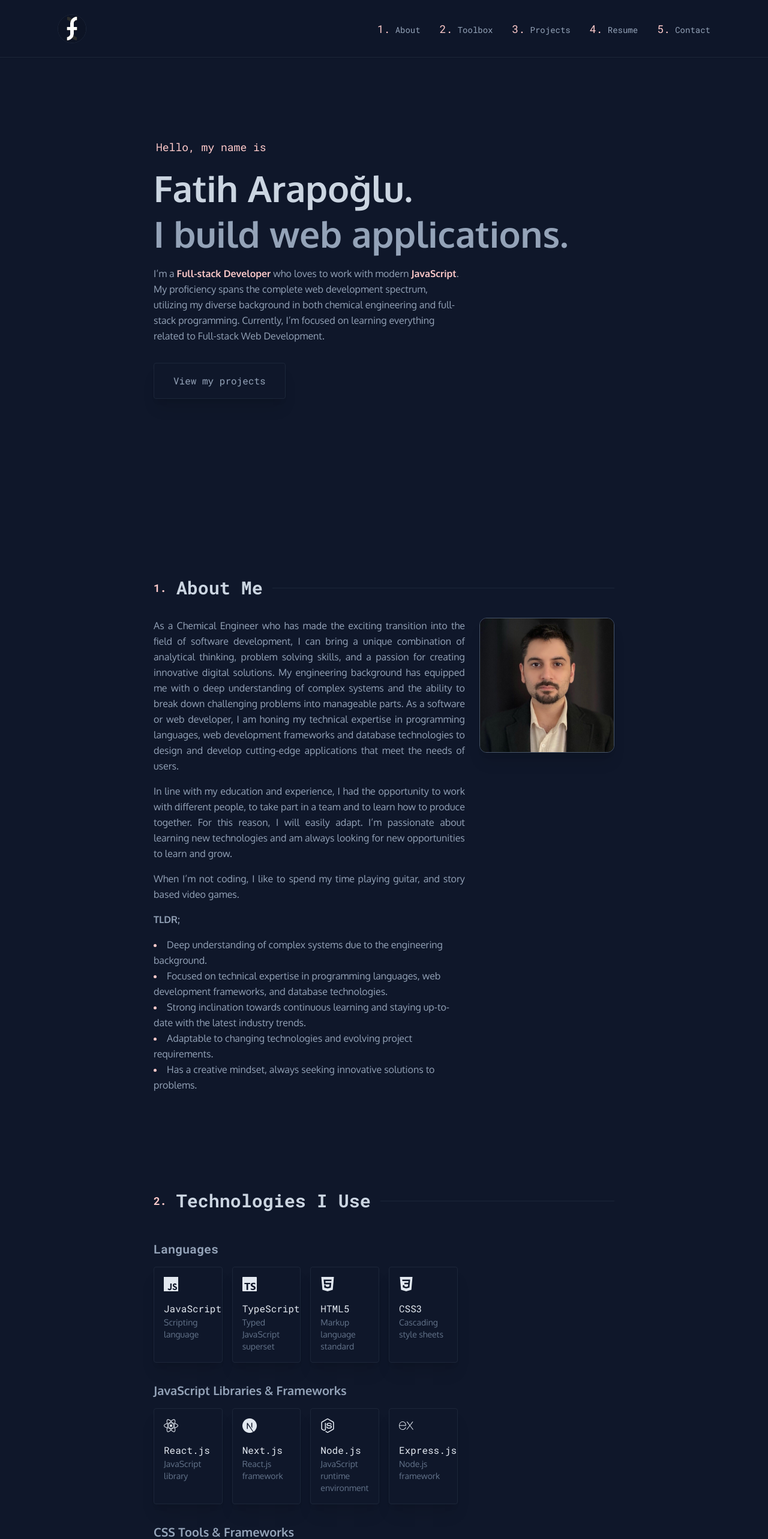
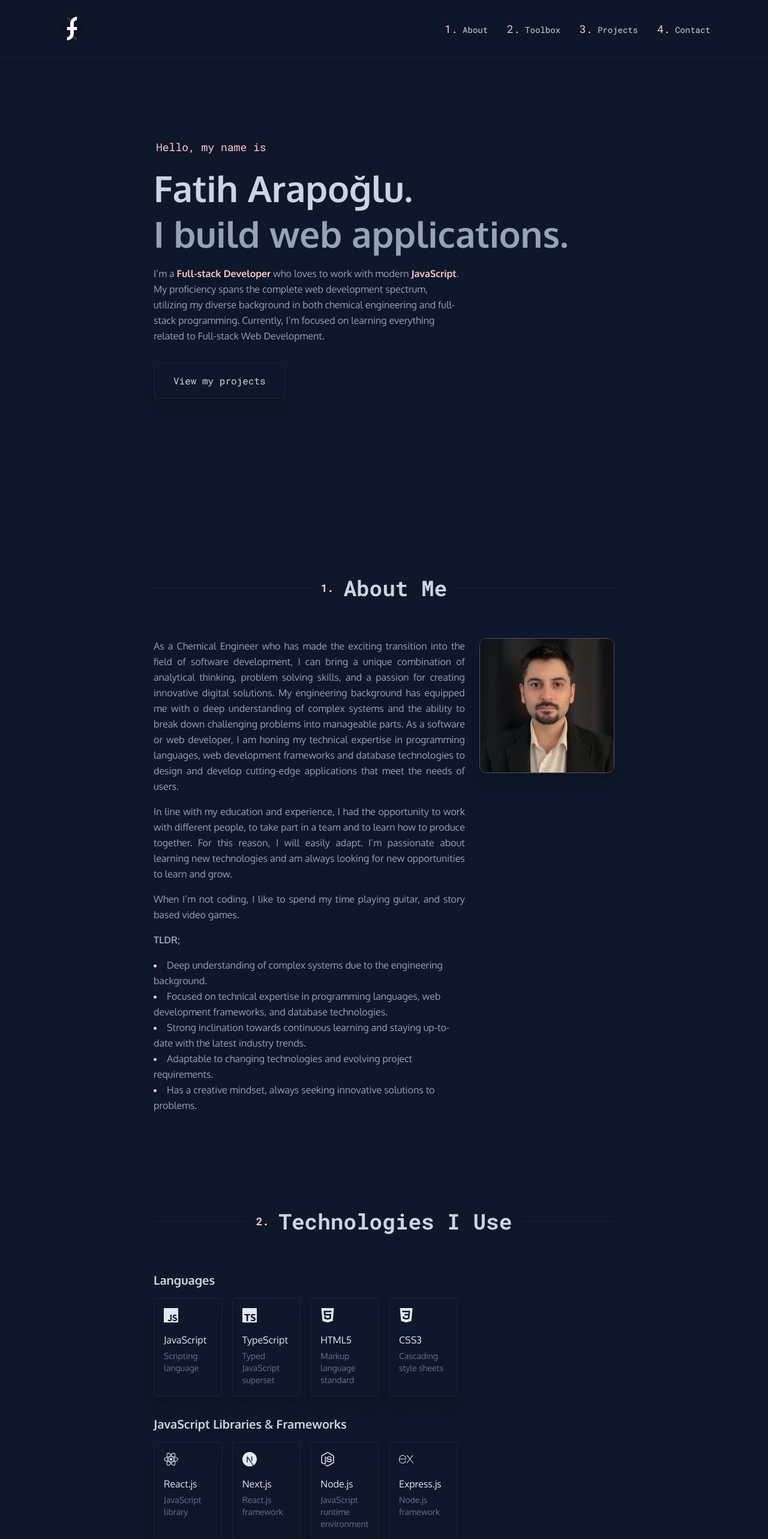
Before and after one commit to fatiharapoglu/portfolio-2023, a Next.js app: page / in a window 1280 px wide. Shown: the top 2566 px of the page at 60% size. Built offline with nearby package versions, Linux system fonts and the light colour scheme.

Commit message:
complete contact form

```diff
--- a/package.json
+++ b/package.json
@@ -19,13 +19,15 @@
         "autoprefixer": "10.4.14",
         "eslint": "8.41.0",
         "eslint-config-next": "13.4.3",
+        "formik": "^2.4.1",
         "next": "13.4.3",
         "postcss": "8.4.23",
         "react": "18.2.0",
         "react-dom": "18.2.0",
         "react-svg": "^16.1.14",
         "tailwindcss": "3.3.2",
-        "typescript": "5.0.4"
+        "typescript": "5.0.4",
+        "yup": "^1.2.0"
     },
     "devDependencies": {
         "eslint-config-prettier": "^8.8.0",
--- a/src/app/components/Footer.tsx
+++ b/src/app/components/Footer.tsx
@@ -1,3 +1,42 @@
+import { ReactSVG } from "react-svg";
+
 export default function Footer() {
-    return <footer>Footer</footer>;
+    return (
+        <footer className="font-roboto-mono mb-8 mt-32 flex flex-col items-center text-sm leading-relaxed">
+            <p>Designed & built by Fatih Arapoğlu © 2023</p>
+            <p>
+                with{" "}
+                <a
+                    href="https://nextjs.org/"
+                    target="_blank"
+                    className="font-bold transition-colors duration-300 hover:text-red-200"
+                >
+                    Next.js
+                </a>
+                ,{" "}
+                <a
+                    href="https://tailwindcss.com/"
+                    target="_blank"
+                    className="font-bold transition-colors duration-300 hover:text-red-200"
+                >
+                    Tailwind CSS
+                </a>{" "}
+                and deployed on{" "}
+                <a
+                    href="https://vercel.com/"
+                    target="_blank"
+                    className="font-bold transition-colors duration-300 hover:text-red-200"
+                >
+                    Vercel
+                </a>
+                .
+            </p>
+            <a href="https://github.com/fatiharapoglu/portfolio-2023/" className="mt-2" target="_blank">
+                <ReactSVG
+                    src="/svg/github.svg"
+                    className="w-6 rounded-full fill-current text-slate-200 transition-all duration-300 hover:scale-110 hover:text-red-200"
+                />
+            </a>
+        </footer>
+    );
 }
--- a/src/app/components/Header.tsx
+++ b/src/app/components/Header.tsx
@@ -46,29 +46,24 @@ export default function Header() {
                 />
             </div>
             <ul className="font-roboto-mono flex items-center gap-8">
-                <li className="transition-colors duration-300 hover:text-red-300">
+                <li className="text-slate-300 transition-colors duration-300 hover:text-red-300">
                     <button onClick={() => smoothScroll("about")}>
                         <span className="list-number">1.</span> About
                     </button>
                 </li>
-                <li className="transition-colors duration-300 hover:text-red-300">
+                <li className="text-slate-300 transition-colors duration-300 hover:text-red-300">
                     <button onClick={() => smoothScroll("toolbox")}>
                         <span className="list-number">2.</span> Toolbox
                     </button>
                 </li>
-                <li className="transition-colors duration-300 hover:text-red-300">
+                <li className="text-slate-300 transition-colors duration-300 hover:text-red-300">
                     <button onClick={() => smoothScroll("projects")}>
                         <span className="list-number">3.</span> Projects
                     </button>
                 </li>
-                <li className="transition-colors duration-300 hover:text-red-300">
-                    <button onClick={() => smoothScroll("resume")}>
-                        <span className="list-number">4.</span> Resume
-                    </button>
-                </li>
-                <li className="transition-colors duration-300 hover:text-red-300">
+                <li className="text-slate-300 transition-colors duration-300 hover:text-red-300">
                     <button onClick={() => smoothScroll("contact")}>
-                        <span className="list-number">5.</span> Contact
+                        <span className="list-number">4.</span> Contact
                     </button>
                 </li>
             </ul>
--- a/src/app/components/Introduction.tsx
+++ b/src/app/components/Introduction.tsx
@@ -16,7 +16,7 @@ export default function Introduction() {
                 I’m focused on learning everything related to Full-stack Web Development.
             </div>
             <button
-                className="font-roboto-mono mt-4 inline-block self-start rounded border border-slate-800/90 px-8 py-4 shadow-xl transition-all duration-300 hover:bg-slate-800/90"
+                className="font-roboto-mono mt-4 inline-block self-start rounded border border-slate-800/90 px-8 py-4 text-slate-300 shadow-xl transition-all duration-300 hover:bg-slate-800/90"
                 onClick={scrollToProjects}
             >
                 View my projects
--- a/src/app/components/Projects.tsx
+++ b/src/app/components/Projects.tsx
@@ -71,7 +71,7 @@ export default function Projects() {
             />
             {!isLoadedMore && (
                 <button
-                    className="font-roboto-mono inline-block self-center rounded border border-slate-800/90 px-8 py-4 shadow-xl transition-all duration-300 hover:bg-slate-800/90"
+                    className="font-roboto-mono inline-block self-center rounded border border-slate-800/90 px-8 py-4 text-slate-300 shadow-xl transition-all duration-300 hover:bg-slate-800/90"
                     onClick={handleLoadMore}
                 >
                     Load more
@@ -127,7 +127,7 @@ export default function Projects() {
                     <a
                         href="https://github.com/fatiharapoglu"
                         target="_blank"
-                        className="font-roboto-mono inline-block self-center rounded border border-slate-800/90 px-8 py-4 shadow-xl transition-all duration-300 hover:bg-slate-800/90"
+                        className="font-roboto-mono inline-block self-center rounded border border-slate-800/90 px-8 py-4 text-slate-300 shadow-xl transition-all duration-300 hover:bg-slate-800/90"
                     >
                         Interested in more? Check out my Github.
                     </a>
--- a/src/app/components/Title.tsx
+++ b/src/app/components/Title.tsx
@@ -1,8 +1,12 @@
 export default function Title({ count, title }: { count: number; title: string }) {
     return (
-        <h1 className="font-roboto-mono mb-8 flex items-center text-3xl font-bold text-slate-300">
-            <span className="list-number pr-4">{count}.</span> {title}{" "}
-            <div className="ml-4 h-px flex-grow bg-slate-800/90"></div>
+        <h1 className="font-roboto-mono mb-16 mt-8 text-center text-4xl font-bold text-slate-300">
+            <div className="flex items-center">
+                <div className="h-px w-1/2 bg-slate-800/90"></div>
+                <span className="list-number pl-4">{count}.</span>
+                <span className="whitespace-nowrap px-4">{title}</span>
+                <div className="h-px w-1/2 bg-slate-800/90"></div>
+            </div>
         </h1>
     );
 }
--- a/src/app/components/ToolCard.tsx
+++ b/src/app/components/ToolCard.tsx
@@ -17,7 +17,7 @@ export default function ToolCard({ href, src, title, description }: ToolCardProp
             <div className="mb-4 h-6 w-6 rounded-full">
                 <ReactSVG src={src} className="fill-current text-slate-200" />
             </div>
-            <h2 className="font-roboto-mono text-md text-slate-200">{title}</h2>
+            <h2 className="text-md mb-1 text-slate-200">{title}</h2>
             <p className="text-sm text-slate-500">{description}</p>
         </a>
     );
--- a/src/app/components/Toolbox.tsx
+++ b/src/app/components/Toolbox.tsx
@@ -5,8 +5,8 @@ export default function Toolbox() {
     return (
         <section id="toolbox" className="flex min-h-screen flex-col justify-center">
             <Title count={2} title="Technologies I Use" />
-            <div className="mt-4 flex flex-col gap-4">
-                <h1 className="font-roboto-mono text-xl font-bold">Languages</h1>
+            <div className="flex flex-col gap-4">
+                <h1 className="text-xl font-bold text-slate-300">Languages</h1>
                 <div className="grid grid-cols-6 gap-4">
                     <ToolCard
                         description="Scripting language"
@@ -35,7 +35,7 @@ export default function Toolbox() {
                 </div>
             </div>
             <div className="mt-4 flex flex-col gap-4">
-                <h1 className="mt-4 text-xl font-bold">JavaScript Libraries & Frameworks</h1>
+                <h1 className="mt-4 text-xl font-bold text-slate-300">JavaScript Libraries & Frameworks</h1>
                 <div className="grid grid-cols-6 gap-4">
                     <ToolCard
                         description="JavaScript library"
@@ -64,7 +64,7 @@ export default function Toolbox() {
                 </div>
             </div>
             <div className="mt-4 flex flex-col gap-4">
-                <h1 className="mt-4 text-xl font-bold">CSS Tools & Frameworks</h1>
+                <h1 className="mt-4 text-xl font-bold text-slate-300">CSS Tools & Frameworks</h1>
                 <div className="grid grid-cols-6 gap-4">
                     <ToolCard
                         description="Utility first CSS framework"
@@ -99,7 +99,7 @@ export default function Toolbox() {
                 </div>
             </div>
             <div className="mt-4 flex flex-col gap-4">
-                <h1 className="mt-4 text-xl font-bold">Databases & Back-end Services</h1>
+                <h1 className="mt-4 text-xl font-bold text-slate-300">Databases & Back-end Services</h1>
                 <div className="grid grid-cols-6 gap-4">
                     <ToolCard
                         description="NoSQL database"
@@ -128,7 +128,7 @@ export default function Toolbox() {
                 </div>
             </div>
             <div className="mt-4 flex flex-col gap-4">
-                <h1 className="mt-4 text-xl font-bold">Development Tools</h1>
+                <h1 className="mt-4 text-xl font-bold text-slate-300">Development Tools</h1>
                 <div className="grid grid-cols-6 gap-4">
                     <ToolCard
                         description="TypeScript and Node.js ORM"
```
Also changed, not shown: src/app/components/Contact.tsx (+82 -12 lines), 1 other file (tests, documents, lock files or other folders).
